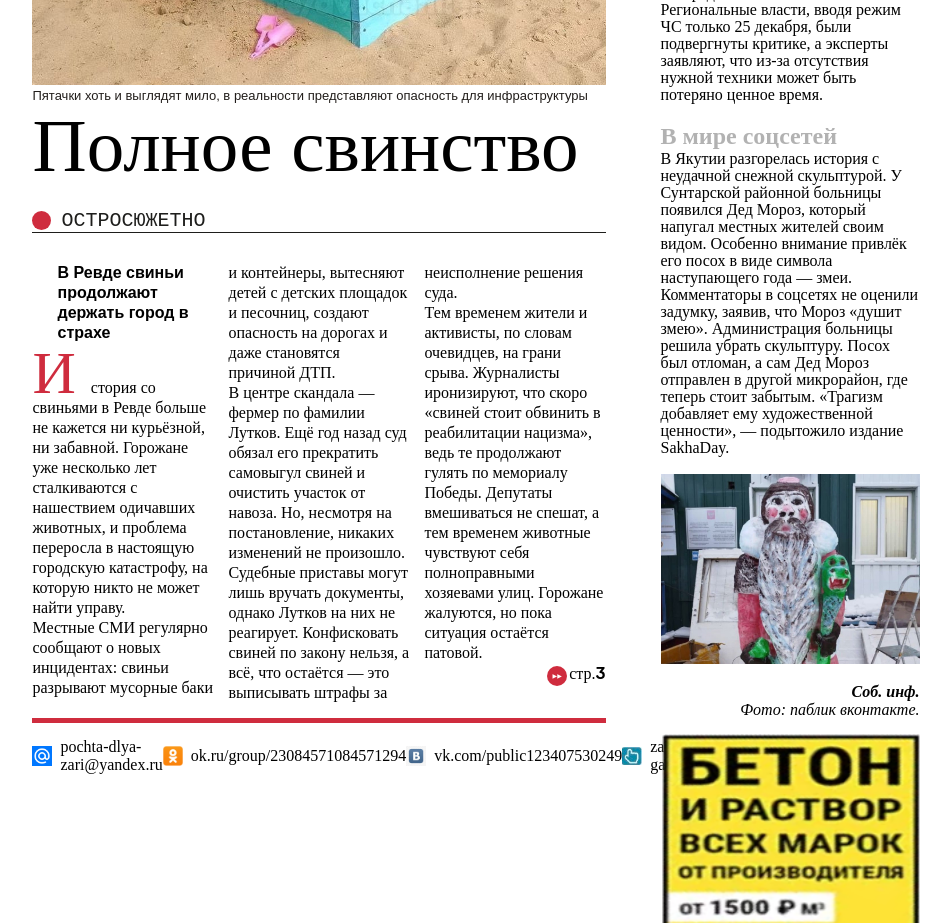
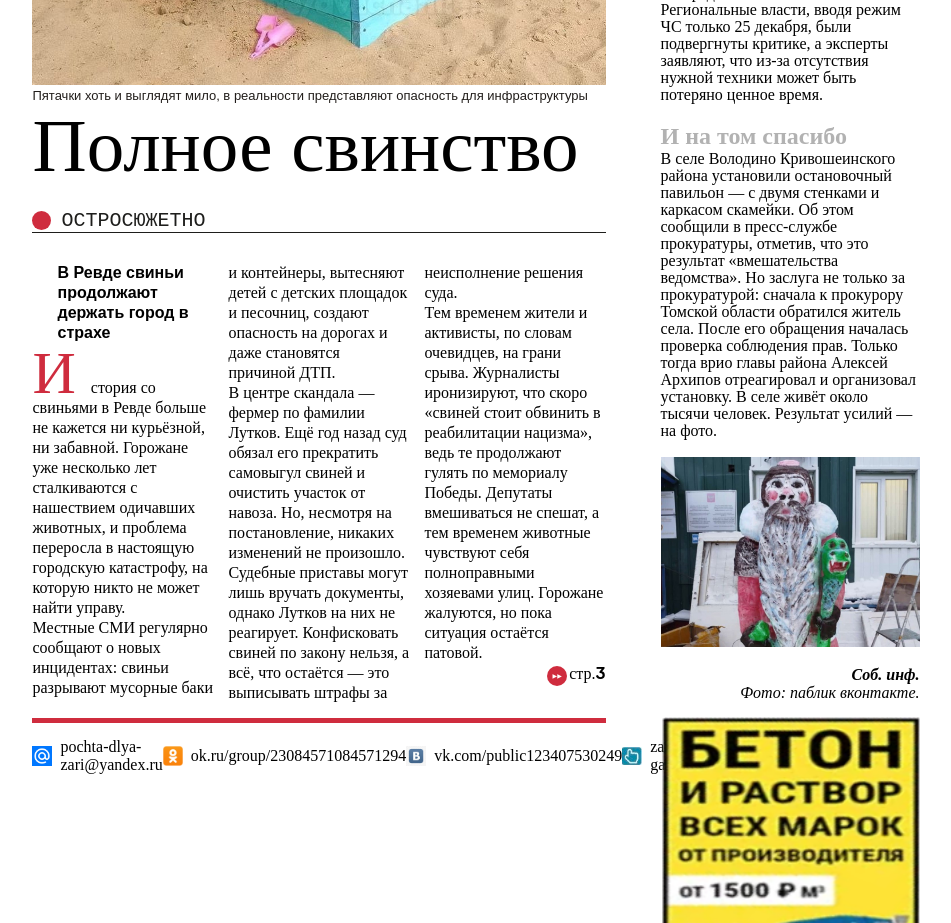
Before and after one commit to kirill-rukov/zarya, a plain HTML site: page index.html in a window 1280 px wide. Shown: the part 1040-1963 px from the top of the page, without its empty margins (164-1115 px from the left). Drawn offline with Linux system fonts and the light colour scheme; no server answers.

Commit message:
Update index.html

```diff
--- a/index.html
+++ b/index.html
@@ -110,14 +110,17 @@
               </p>
             </div>
             <div>
-              <h2>В мире соцсетей</h2>
+              <h2>И на том спасибо</h2>
               <p class="right_text">
-                В Якутии разгорелась история с неудачной снежной скульптурой. У Сунтарской районной больницы появился Дед Мороз, который напугал местных жителей своим видом. Особенно внимание привлёк его посох в виде символа наступающего года — змеи. Комментаторы в соцсетях не оценили задумку, заявив, что Мороз «душит змею». Администрация больницы решила убрать скульптуру. Посох был отломан, а сам Дед Мороз отправлен в другой микрорайон, где теперь стоит забытым. «Трагизм добавляет ему художественной ценности», — подытожило издание SakhaDay.
-              </p>
+                В селе Володино Кривошеинского района установили остановочный павильон — с двумя стенками и каркасом скамейки. Об этом сообщили в пресс-службе прокуратуры, отметив, что это результат «вмешательства ведомства».
+
+Но заслуга не только за прокуратурой: сначала к прокурору Томской области обратился житель села. После его обращения началась проверка соблюдения прав.
+
+Только тогда врио главы района Алексей Архипов отреагировал и организовал установку. В селе живёт около тысячи человек. Результат усилий — на фото.</p>
                 </br>
             </div>
                <figure>
-            <img src="./images/secondary_pic2.jpg" alt="Правая картинка" />
+            <img src="./images/secondary_pic.jpg" alt="Правая картинка" />
             <figcaption>
            <span> Соб. инф.</span> </br> Фото: паблик вконтакте.
             </figcaption>
```
